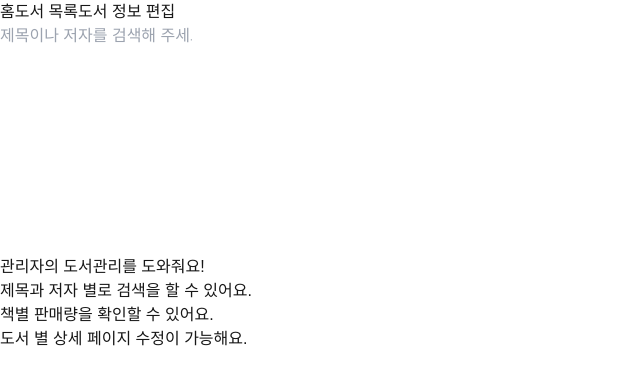
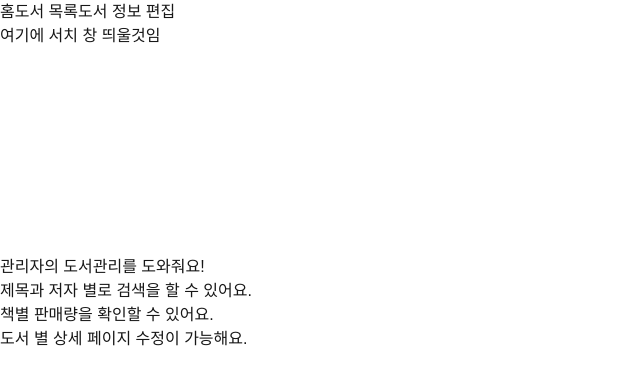
Before and after one commit to Glaryull/gy-bookstore, a Next.js app: page / in a window 1280 px wide. Shown: the top 384 px of the page, without its empty margins (0-640 px from the left). Built offline with nearby package versions, Linux system fonts and the light colour scheme; some icons are missing.

Commit message:
버셀배포수정

```diff
--- a/src/app/_view/Header.tsx
+++ b/src/app/_view/Header.tsx
@@ -1,6 +1,5 @@
 import Link from "next/link";
 import React from "react";
-import Search from "./Search";
 
 export default function Header() {
   const navBar = {
@@ -29,7 +28,9 @@ export default function Header() {
           </button>
         </ul>
       </nav>
-      <Search />
+      <div className="flex px-20 border-orange-600 border-b-4">
+        여기에 서치 창 띄울것임
+      </div>
     </header>
   );
 }
--- a/src/app/_view/Search.tsx
+++ /dev/null
@@ -1,76 +0,0 @@
-"use client";
-import Link from "next/link";
-import { MouseEventHandler, useState, ChangeEventHandler } from "react";
-
-type Props = {
-  children?: React.ReactNode;
-};
-const BOOK_DATA = [
-  { nameData: "채식주의자", authorData: "한강" },
-  { nameData: "작별하지않는다", authorData: "한강" },
-  { nameData: "서랍에 저녁을 넣어 두었다", authorData: "한강" },
-  { nameData: "소년이 온다", authorData: "한강" },
-  { nameData: "흰", authorData: "한강" },
-  { nameData: "트렌드 코리아 2025", authorData: "김난도" },
-  { nameData: "모순", authorData: "양귀자" },
-  { nameData: "트럼프 2.0 시대", authorData: "박종훈" },
-  { nameData: "넥서스", authorData: "유발 하라리" },
-];
-
-export default function Search({ children }: Props) {
-  const [result, setResult] = useState("");
-  const [search, setSearch] = useState("");
-  const [filteredBooks, setFilteredBooks] = useState(BOOK_DATA);
-
-  if (!result) {
-    console.log("결과가없을때 출력");
-  }
-
-  const onChange: ChangeEventHandler<HTMLInputElement> = (e) => {
-    const { value } = e.currentTarget;
-    setSearch(value);
-    setFilteredBooks(
-      BOOK_DATA.filter(
-        (book) =>
-          book.nameData.includes(value) || book.authorData.includes(value)
-      )
-    );
-  };
-  const onAddResultClick: MouseEventHandler<HTMLLIElement> = (e) => {
-    const { textContent } = e.currentTarget;
-    setResult(textContent as string);
-    setSearch("");
-    setFilteredBooks(BOOK_DATA); // 초기화
-  };
-
-  return (
-    <main className="flex container items-center justify-center p-10">
-      <section className=" relative flex w-full items-center mx-20 rounded-lg border-orange-600 border-4">
-        <input
-          className="w-full focus:outline-none rounded-lg h-30 text-2xl font-medium bg-white p-2"
-          type="search"
-          onChange={onChange}
-          value={search}
-          placeholder="제목이나 저자를 검색해 주세요!"
-        />
-        {search && filteredBooks.length > 0 && (
-          <ul className="absolute bg-white border border-gray-300 rounded z-10">
-            {filteredBooks.map((book, idx) => (
-              <li
-                key={idx}
-                onClick={onAddResultClick}
-                style={{ cursor: "pointer" }}
-                className="text-lg font-medium flex-col p-2 hover:bg-orange-100"
-              >
-                <Link href={""}>
-                  {book.nameData} [{book.authorData}]
-                </Link>
-              </li>
-            ))}
-          </ul>
-        )}
-      </section>
-      <div className="text-2xl font-medium">{children}</div>
-    </main>
-  );
-}
```
Also changed, not shown: src/app/bookList/_view/PaginationControll.tsx (deleted).
